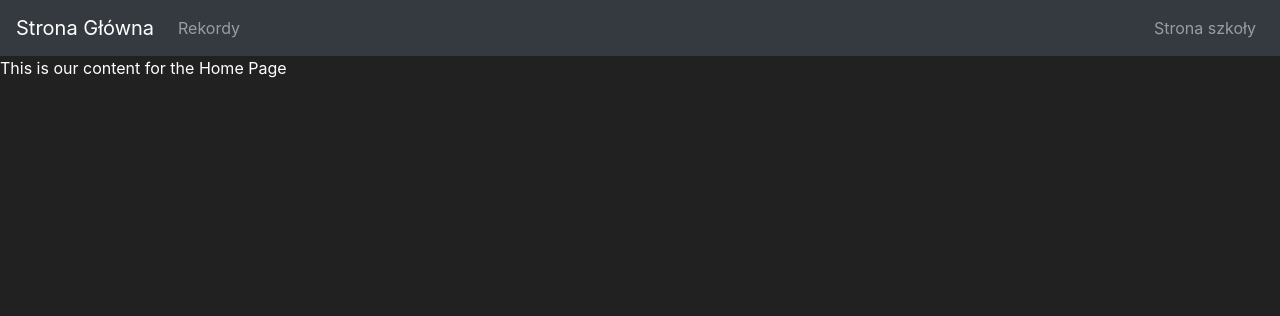
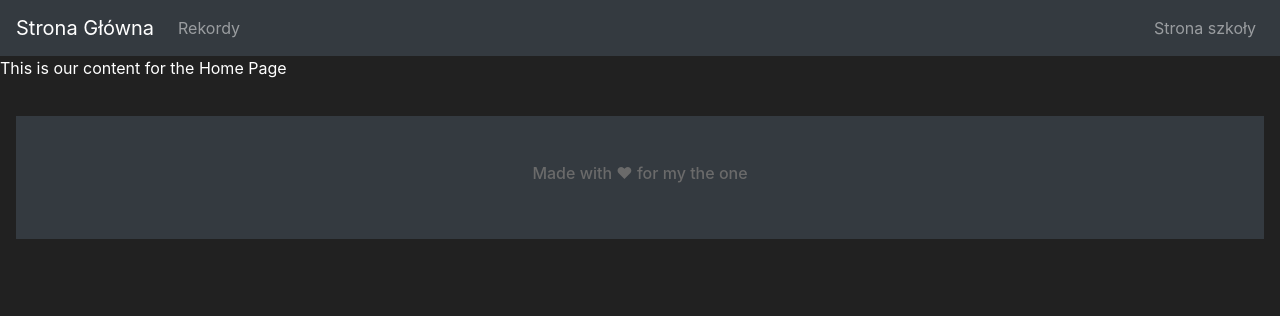
Before and after one commit to E-chess/Achievement-Page, a Flask app: page / in a window 1280 px wide. Shown: the top 316 px of the page. Run offline with Flask 2, Linux system fonts and the light colour scheme; tables that the repository leaves empty hold one stand-in row (values such as "Sample post"); some libraries are stand-ins or nearby versions.

```diff
--- a/market/templates/base.html
+++ b/market/templates/base.html
@@ -51,10 +51,22 @@
         integrity="sha384-B4gt1jrGC7Jh4AgTPSdUtOBvfO8shuf57BaghqFfPlYxofvL8/KUEfYiJOMMV+rV"
         crossorigin="anonymous"></script>
 </body>
+<footer>
+    <div class="position-relative overflow-hidden p-3 p-md-5 m-md-3 text-center bg-dark">
+        <h6>Made with ❤ for my the one</h6>
+    </div>
+</footer>
 <style>
     body {
         background-color: #212121;
         color: white
     }
+
+    footer {
+        position: relative;
+        top: 20px;
+        height: 150px;
+        color: #6a6a6a;
+    }
 </style>
 </html>
```
